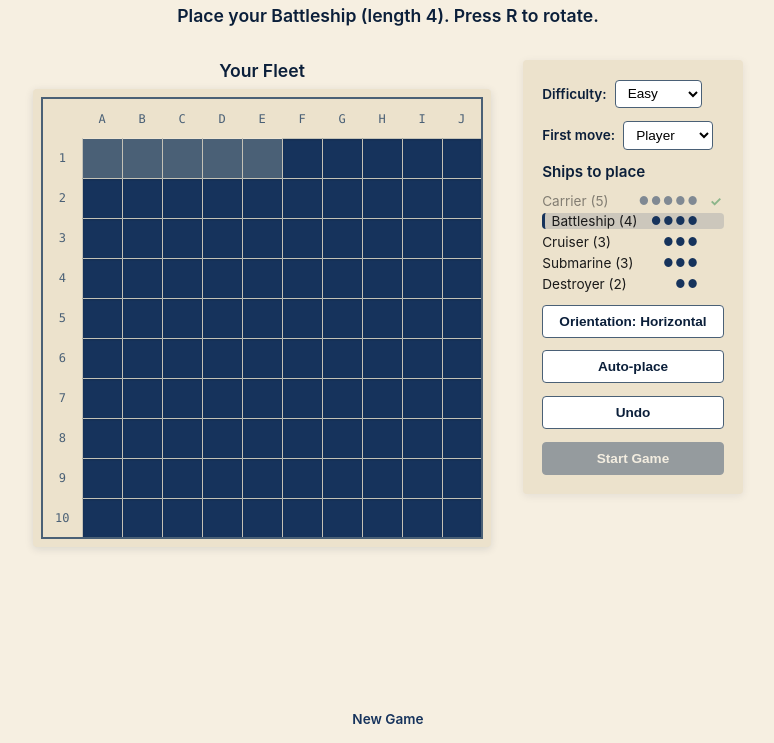
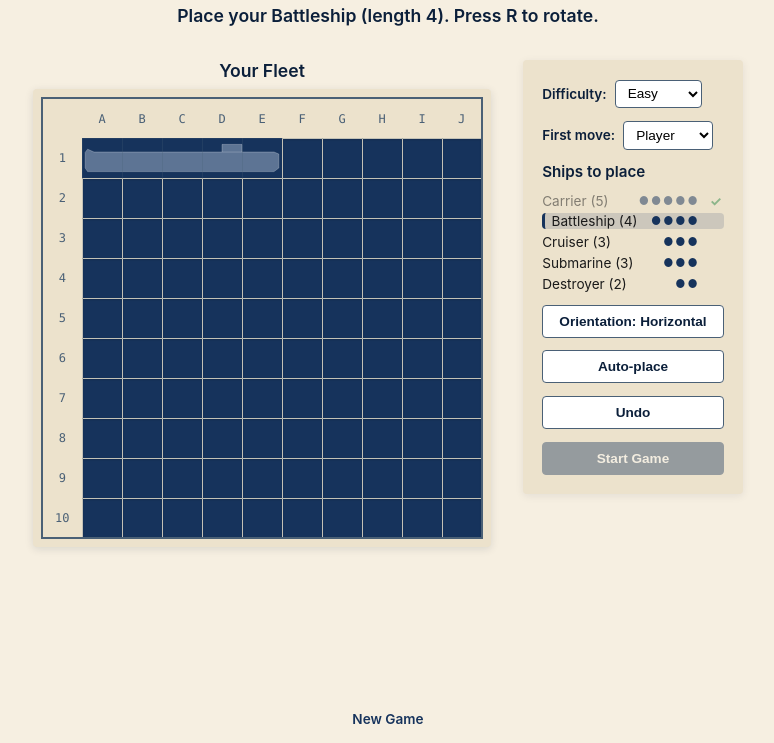
Before and after one commit to kevindelgado/battleship, a website built with Vite: page index.html in a window 1280 px wide. Both pictures are taken after a click on the element 354 px from the left and 215 px from the top of the page. Shown: the part 57-800 px from the top of the page, without its empty margins (252-1026 px from the left). Built offline with nearby package versions, Linux system fonts and the light colour scheme.

Commit message:
feat: render ships as inline SVG silhouettes
- Add src/ui/ships.js with 5 distinct ship silhouettes (Carrier,
  Battleship, Cruiser, Submarine, Destroyer) defined as inline SVG paths
- Each silhouette uses a viewBox proportional to ship length (L×100 : 100)
- Vertical ships rotate the horizontal paths via SVG group transform
- SVG overlay positioned absolutely inside .board-container at z-index:0,
  behind the table (z-index:1) so hit/miss/sunk cell backgrounds remain
  on top and clearly visible
- Each ship SVG includes a navy background rect matching the ocean color
  so silhouettes blend seamlessly with surrounding water cells
- Player ships visible during placement and throughout the game
- Enemy ships hidden during play, revealed as sunk silhouettes (accent-deep)
  when all cells are hit
- Cell positioning derived from getBoundingClientRect on the first data
  cell — no hardcoded pixel values, adapts to --cell-size changes
- 9 new tests: silhouette definitions cover all fleet ships, viewBox
  dimensions match ship lengths, submarine/cruiser paths are distinct,
  orientation detection for horizontal/vertical/edge-position ships
- All 86 tests pass (77 existing + 9 new)

Co-Authored-By: Devin AI <158243242+devin-ai-integration[bot]@users.noreply.github.com>

```diff
--- a/src/styles.css
+++ b/src/styles.css
@@ -114,6 +114,7 @@ footer a:hover {
 }
 
 .board-container {
+  position: relative;
   background: var(--sand-100);
   border-radius: var(--radius);
   padding: var(--board-padding);
@@ -124,6 +125,8 @@ footer a:hover {
    4. Board and Cell Styles
    ============================================ */
 .board {
+  position: relative;
+  z-index: 1;
   border-collapse: collapse;
   border: 2px solid var(--slate-500);
   border-radius: var(--radius);
@@ -168,8 +171,7 @@ footer a:hover {
 }
 
 .cell.ship {
-  background: var(--slate-500);
-  border-top: 1px solid rgba(255, 255, 255, 0.15);
+  background: transparent;
 }
 
 .cell.miss {
@@ -194,7 +196,7 @@ footer a:hover {
 }
 
 .cell.sunk {
-  background: var(--accent-deep);
+  background: transparent;
   transition: background-color 180ms ease-out;
 }
 
@@ -355,6 +357,44 @@ footer a:hover {
 }
 
 /* ============================================
+   5c. Ship SVG Silhouette Overlays
+   ============================================ */
+.ship-svg-overlay {
+  position: absolute;
+  top: 0;
+  left: 0;
+  width: 100%;
+  height: 100%;
+  pointer-events: none;
+  z-index: 0;
+}
+
+.ship-svg path {
+  stroke-linejoin: round;
+  stroke-width: 2;
+}
+
+/* Own ships: navy ocean background, lighter silhouette */
+.ship-svg-own .ship-bg {
+  fill: var(--navy-700);
+}
+
+.ship-svg-own path {
+  fill: rgba(180, 195, 215, 0.45);
+  stroke: rgba(255, 255, 255, 0.3);
+}
+
+/* Sunk ships: deep red background, brighter silhouette */
+.ship-svg-sunk .ship-bg {
+  fill: var(--accent-deep);
+}
+
+.ship-svg-sunk path {
+  fill: rgba(255, 140, 120, 0.4);
+  stroke: rgba(255, 255, 255, 0.15);
+}
+
+/* ============================================
    8. Motion / Transitions
    ============================================ */
 /* Hit/miss reveal: 120ms ease-out on .cell (see §5 above) */
--- a/src/ui/main.js
+++ b/src/ui/main.js
@@ -23,6 +23,7 @@ import {
 } from '../logic/placement.js';
 import { cellKey } from '../logic/board.js';
 import { seededRng } from '../logic/rng.js';
+import { renderShipOverlays } from './ships.js';
 
 let state = createInitialState();
 let placementPreview = null;
@@ -233,6 +234,7 @@ function renderPlacementUI(app) {
     },
     placementPreview,
   );
+  renderShipOverlays(playerBoard, state, true);
 
   // Event-delegated hover handlers for placement preview
   playerBoard.addEventListener('mouseover', (e) => {
@@ -258,6 +260,7 @@ function renderPlacementUI(app) {
       },
       placementPreview,
     );
+    renderShipOverlays(playerBoard, state, true);
   });
   playerBoard.addEventListener('mouseout', (e) => {
     const related = e.relatedTarget;
@@ -279,6 +282,7 @@ function renderPlacementUI(app) {
       },
       null,
     );
+    renderShipOverlays(playerBoard, state, true);
   });
 }
 
@@ -412,6 +416,10 @@ function renderGameUI(app) {
 
   container.appendChild(enemySection);
   app.appendChild(container);
+
+  // Ship SVG overlays (must run after container is in the DOM)
+  renderShipOverlays(playerBoard, state, true);
+  renderShipOverlays(enemyBoard, state, false);
 }
 
 function doAITurn() {
--- /dev/null
+++ b/src/ui/ships.js
@@ -0,0 +1,196 @@
+/** Ship SVG silhouette definitions and overlay rendering. DOM module. */
+
+import { isSunk } from '../logic/fleet.js';
+
+// ---------------------------------------------------------------------------
+// SVG path data — one silhouette per ship type, drawn in horizontal
+// orientation. viewBox width = ship.length × 100, height = 100.
+// ---------------------------------------------------------------------------
+
+export const SILHOUETTES = {
+  carrier: {
+    viewBox: '0 0 500 100',
+    paths: [
+      // Hull + flight deck (flat top, angled bow ramp, squared stern)
+      'M8 75 L14 84 L480 84 L492 75 L492 40 L480 35 L30 35 L14 28 L8 36 Z',
+      // Island / bridge tower
+      'M350 35 L350 16 L400 16 L400 35',
+    ],
+  },
+  battleship: {
+    viewBox: '0 0 400 100',
+    paths: [
+      // Hull
+      'M8 74 L16 84 L384 84 L392 74 L392 48 L384 42 L16 42 L8 48 Z',
+      // Superstructure / bridge
+      'M155 42 L155 22 L200 16 L245 22 L245 42',
+      // Forward gun turret
+      'M52 42 L48 34 L96 34 L92 42',
+      // Aft gun turret
+      'M296 42 L292 34 L340 34 L336 42',
+    ],
+  },
+  cruiser: {
+    viewBox: '0 0 300 100',
+    paths: [
+      // Hull (sleek, narrower than battleship)
+      'M8 72 L14 82 L286 82 L292 72 L292 48 L286 42 L14 42 L8 48 Z',
+      // Bridge
+      'M118 42 L122 24 L178 24 L182 42',
+      // Forward gun turret
+      'M34 42 L30 34 L72 34 L68 42',
+    ],
+  },
+  submarine: {
+    viewBox: '0 0 300 100',
+    paths: [
+      // Cigar-shaped hull with rounded ends
+      'M22 56 Q6 67 22 78 L56 86 L244 86 L278 78 Q294 67 278 56 L244 48 L56 48 Z',
+      // Conning tower / sail
+      'M128 48 L133 26 L167 26 L172 48',
+      // Periscope
+      'M148 26 L148 14 L155 14 L155 26',
+    ],
+  },
+  destroyer: {
+    viewBox: '0 0 200 100',
+    paths: [
+      // Hull (compact, sharp bow)
+      'M6 68 L12 80 L188 80 L194 68 L194 50 L188 44 L12 44 L6 50 Z',
+      // Bridge / wheelhouse
+      'M70 44 L70 26 L130 26 L130 44',
+    ],
+  },
+};
+
+// ---------------------------------------------------------------------------
+// Helpers
+// ---------------------------------------------------------------------------
+
+/** Determine ship orientation from its cell array. */
+export function getShipOrientation(ship) {
+  if (ship.cells.length < 2) return 'horizontal';
+  return ship.cells[0].r === ship.cells[1].r ? 'horizontal' : 'vertical';
+}
+
+/** Return the top-left cell of a ship. */
+function getShipOrigin(ship) {
+  let minR = ship.cells[0].r;
+  let minC = ship.cells[0].c;
+  for (const cell of ship.cells) {
+    if (cell.r < minR) minR = cell.r;
+    if (cell.c < minC) minC = cell.c;
+  }
+  return { r: minR, c: minC };
+}
+
+// ---------------------------------------------------------------------------
+// SVG element creation
+// ---------------------------------------------------------------------------
+
+const SVG_NS = 'http://www.w3.org/2000/svg';
+
+function createShipSVG(ship, x, y, cellW, cellH, sunk) {
+  const silhouette = SILHOUETTES[ship.id];
+  if (!silhouette) return null;
+
+  const orientation = getShipOrientation(ship);
+  const svg = document.createElementNS(SVG_NS, 'svg');
+
+  svg.classList.add('ship-svg');
+  svg.classList.add(sunk ? 'ship-svg-sunk' : 'ship-svg-own');
+
+  svg.style.position = 'absolute';
+  svg.style.left = `${x}px`;
+  svg.style.top = `${y}px`;
+  svg.style.pointerEvents = 'none';
+
+  const [, , vbW, vbH] = silhouette.viewBox.split(' ').map(Number);
+
+  let pathParent = svg; // paths attach here (directly or via <g>)
+
+  if (orientation === 'horizontal') {
+    svg.setAttribute('viewBox', silhouette.viewBox);
+    svg.setAttribute('width', String(ship.length * cellW));
+    svg.setAttribute('height', String(cellH));
+  } else {
+    // Vertical: swap viewBox dimensions and rotate the content.
+    // rotate(-90) then translate(0, vbW) maps horizontal → vertical.
+    svg.setAttribute('viewBox', `0 0 ${vbH} ${vbW}`);
+    svg.setAttribute('width', String(cellW));
+    svg.setAttribute('height', String(ship.length * cellH));
+
+    const g = document.createElementNS(SVG_NS, 'g');
+    g.setAttribute('transform', `translate(0, ${vbW}) rotate(-90)`);
+    svg.appendChild(g);
+    pathParent = g;
+  }
+
+  // Background rect matching ocean / sunk color so the ship area
+  // blends with the surrounding board instead of showing through
+  // to the container background.  Always added directly to the <svg>
+  // (not inside the rotated <g>) so it fills the actual viewport.
+  const bg = document.createElementNS(SVG_NS, 'rect');
+  bg.classList.add('ship-bg');
+  bg.setAttribute('width', '100%');
+  bg.setAttribute('height', '100%');
+  svg.insertBefore(bg, svg.firstChild);
+
+  for (const d of silhouette.paths) {
+    const path = document.createElementNS(SVG_NS, 'path');
+    path.setAttribute('d', d);
+    pathParent.appendChild(path);
+  }
+
+  return svg;
+}
+
+// ---------------------------------------------------------------------------
+// Public: render ship overlays into a board container
+// ---------------------------------------------------------------------------
+
+/**
+ * Render SVG silhouettes for visible ships inside the given board container.
+ * Must be called AFTER the container (and its table) is in the DOM so that
+ * getBoundingClientRect returns valid dimensions.
+ *
+ * @param {HTMLElement} container  The .board-container element
+ * @param {object}      state     Game state
+ * @param {boolean}     isOwn     true = player board, false = enemy board
+ */
+export function renderShipOverlays(container, state, isOwn) {
+  const ships = isOwn ? state.player.ships : state.ai.ships;
+
+  // Player ships: always shown.  Enemy ships: only when sunk.
+  const visible = isOwn ? ships : ships.filter((s) => isSunk(s));
+  if (visible.length === 0) return;
+
+  const table = container.querySelector('table');
+  if (!table) return;
+
+  // Derive cell size and grid origin from the first data cell.
+  const cell00 = table.querySelector('td[data-r="0"][data-c="0"]');
+  if (!cell00) return;
+
+  const containerRect = container.getBoundingClientRect();
+  const cellRect = cell00.getBoundingClientRect();
+  const originX = cellRect.left - containerRect.left;
+  const originY = cellRect.top - containerRect.top;
+  const cellW = cellRect.width;
+  const cellH = cellRect.height;
+
+  const overlay = document.createElement('div');
+  overlay.className = 'ship-svg-overlay';
+
+  for (const ship of visible) {
+    const origin = getShipOrigin(ship);
+    const x = originX + origin.c * cellW;
+    const y = originY + origin.r * cellH;
+    const sunk = isSunk(ship);
+
+    const svg = createShipSVG(ship, x, y, cellW, cellH, sunk, isOwn);
+    if (svg) overlay.appendChild(svg);
+  }
+
+  container.appendChild(overlay);
+}
```
Also changed, not shown: test/ship-silhouettes.test.js (added, +95 -0 lines).
